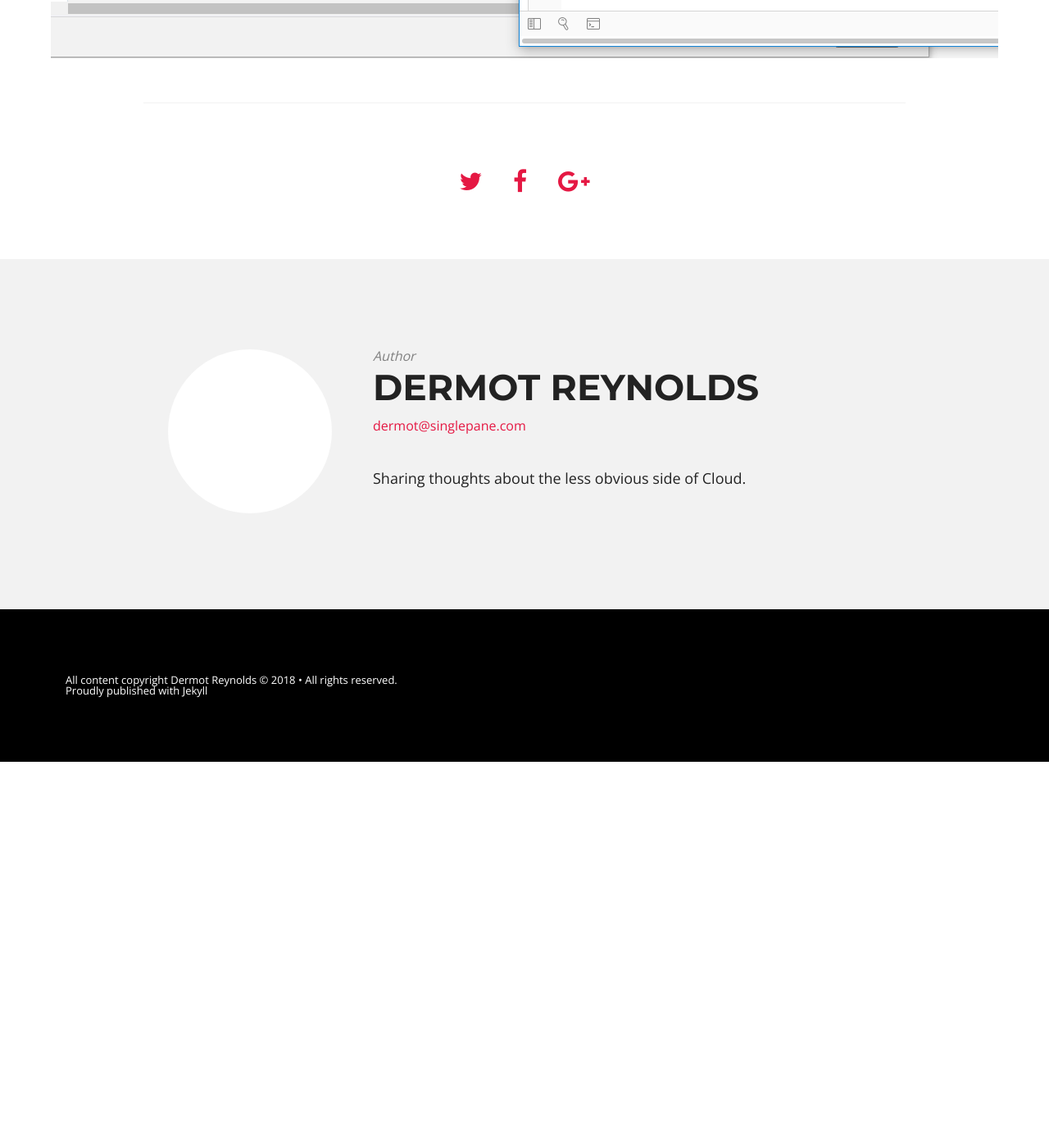
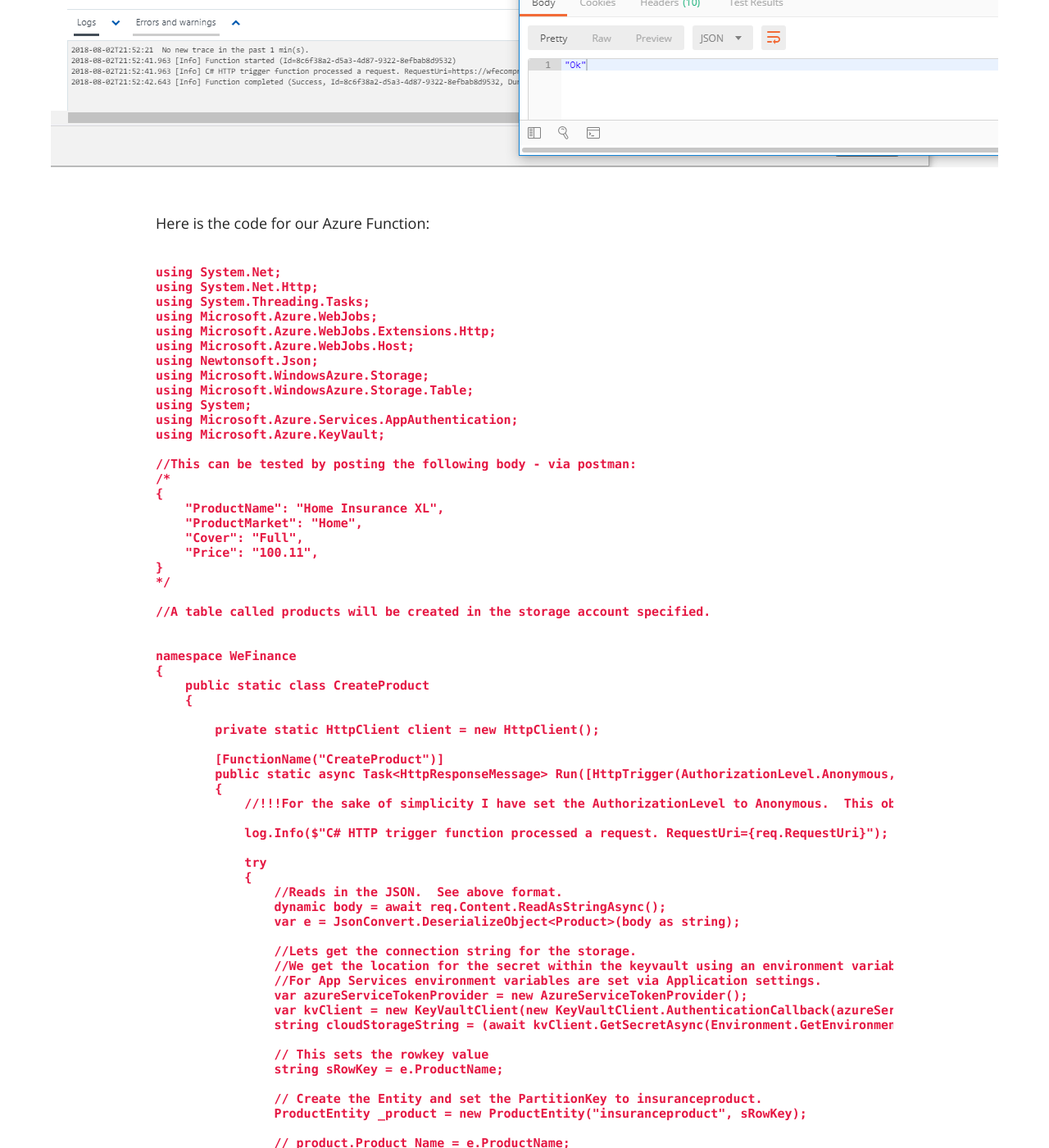
Before and after one commit to dermotreynolds/old.dermotreynolds.github.io, a Jekyll site: the page built from _posts/2017-05-12-14-azure-function.md, in a window 1280 px wide and 1400 px high, scrolled down 2117 px. Shown: the whole window at 82% size. Built offline with Jekyll 4.4.1, drawn with Linux system fonts in a browser that asks for light colours; nearby versions of some CDN libraries; before the commit the page ends 3046 px from its top, so only the background shows below that; some of the changed text lies outside the part shown.

```diff
--- a/_posts/2017-05-12-14-azure-function.md
+++ b/_posts/2017-05-12-14-azure-function.md
@@ -1,17 +1,21 @@
 ---
 layout: post
-title: "Azure DevOps: #14 Azure Functions"
+title: "Azure Functions"
 date: 2017-05-25
 category: Azure Function
 
 ---
 
 
-As per the documentation *Azure Functions is a serverless compute service that enables you to run code on-demand without having to explicitly provision or manage infrastructure.*
+As per the documentation
+
+*Azure Functions is a serverless compute service that enables you to run code on-demand without having to explicitly provision or manage infrastructure.*
 
 It allows you to develop small single purpose functions in virtually any language and for each to be triggered an a variety of different ways that to be scaled independently of one another.  For example, you may have a place order function which listens on a queue and when a message appears to perform the action.
 
 Under the hood a function is an App Service.  One of the advantages of functions is that you can pay on a pure consumption model.  There is no need to keep multiple servers running during quiet periods.
+
+I have pasted a very simple HTTP Azure Function below which takes a JSON and stores the data in an Azure Table.  An Azure Function can be created within Visual Studio: New / Projects / Cloud / Azure Functions.  A similar deployment is shown in my Getting Started article.
 
 Our azure function looks as follows once deployed:
 
@@ -20,3 +24,121 @@
 We can look at the function responding whilst issuing a Postman request.
 
 ![](/images/Azure-Function-02.png)
+
+Here is the code for our Azure Function:
+
+~~~~~~
+using System.Net;
+using System.Net.Http;
+using System.Threading.Tasks;
+using Microsoft.Azure.WebJobs;
+using Microsoft.Azure.WebJobs.Extensions.Http;
+using Microsoft.Azure.WebJobs.Host;
+using Newtonsoft.Json;
+using Microsoft.WindowsAzure.Storage;
+using Microsoft.WindowsAzure.Storage.Table;
+using System;
+using Microsoft.Azure.Services.AppAuthentication;
+using Microsoft.Azure.KeyVault;
+
+//This can be tested by posting the following body - via postman:
+/*
+{
+    "ProductName": "Home Insurance XL",
+    "ProductMarket": "Home",
+    "Cover": "Full",
+    "Price": "100.11",
+}
+*/
+
+//A table called products will be created in the storage account specified.
+
+
+namespace WeFinance
+{
+    public static class CreateProduct
+    {
+
+        private static HttpClient client = new HttpClient();
+
+        [FunctionName("CreateProduct")]
+        public static async Task<HttpResponseMessage> Run([HttpTrigger(AuthorizationLevel.Anonymous, "get", "post", Route = null)]HttpRequestMessage req, TraceWriter log)
+        {
+            //!!!For the sake of simplicity I have set the AuthorizationLevel to Anonymous.  This obviously completely insecure and should not be productionised.
+
+            log.Info($"C# HTTP trigger function processed a request. RequestUri={req.RequestUri}");
+
+            try
+            {
+                //Reads in the JSON.  See above format.
+                dynamic body = await req.Content.ReadAsStringAsync();
+                var e = JsonConvert.DeserializeObject<Product>(body as string);
+
+                //Lets get the connection string for the storage.
+                //We get the location for the secret within the keyvault using an environment variable.
+                //For App Services environment variables are set via Application settings.
+                var azureServiceTokenProvider = new AzureServiceTokenProvider();
+                var kvClient = new KeyVaultClient(new KeyVaultClient.AuthenticationCallback(azureServiceTokenProvider.KeyVaultTokenCallback), client);
+                string cloudStorageString = (await kvClient.GetSecretAsync(Environment.GetEnvironmentVariable("KeyVaultLocation"), "wfecomprd2020-accesskey")).Value;
+
+                // This sets the rowkey value
+                string sRowKey = e.ProductName;
+
+                // Create the Entity and set the PartitionKey to insuranceproduct.
+                ProductEntity _product = new ProductEntity("insuranceproduct", sRowKey);
+
+                //_product.Product_Name = e.ProductName;
+                _product.Product_Market = e.ProductMarket;
+                _product.Product_Cover = e.Cover;
+                _product.Product_Price = e.Price;
+
+                // Connect to the Storage account.
+                CloudStorageAccount storageAccount = CloudStorageAccount.Parse(cloudStorageString);
+
+                CloudTableClient tableClient = storageAccount.CreateCloudTableClient();
+
+                CloudTable table = tableClient.GetTableReference("products");
+
+                table.CreateIfNotExists();
+
+                TableOperation insertOperation = TableOperation.Insert(_product);
+
+                table.Execute(insertOperation);
+                return req.CreateResponse(HttpStatusCode.OK, "Ok");
+            }
+            catch (Exception e)
+            {
+                log.Info(e.ToString());
+                return req.CreateResponse(HttpStatusCode.InternalServerError, e.ToString());
+            }
+
+
+        }
+
+        public class Product
+        {
+            public string ProductName { get; set; }
+            public string ProductMarket { get; set; }
+            public string Cover { get; set; }
+            public double Price { get; set; }
+
+        }
+
+
+
+        public class ProductEntity : TableEntity
+        {
+            public ProductEntity(string skey, string srow)
+            {
+                this.PartitionKey = skey;
+                this.RowKey = srow;
+            }
+
+            public ProductEntity() { }
+            public string Product_Market { get; set; }
+            public string Product_Cover { get; set; }
+            public double Product_Price { get; set; }
+        }
+    }
+}
+~~~~~~
```
